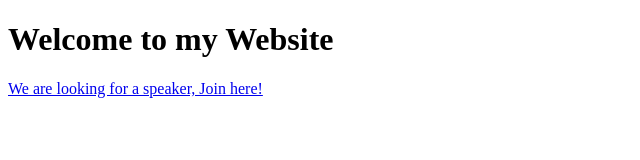
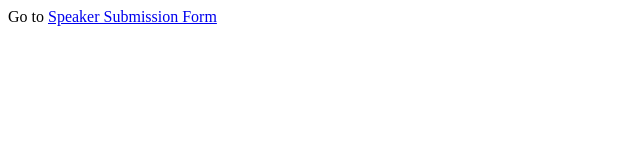
Before and after one commit to jarchvs/Dolosa-HTML-FORMS, a plain HTML site: page index.html in a window 1280 px wide. Shown: the whole page, without its empty margins (0-640 px from the left). Drawn offline with Linux system fonts and the light colour scheme.

Commit message:
Update index.html

```diff
--- a/index.html
+++ b/index.html
@@ -3,10 +3,9 @@
 <head>
     <meta charset="UTF-8">
     <meta name="viewport" content="width=device-width, initial-scale=1.0">
-    <title>My Website</title>
+    <title>My Home Page</title>
 </head>
 <body>
-    <h1>Welcome to my Website</h1>
-    <p><a href="speaker-submission.html">We are looking for a speaker, Join here!</a></p>
+    Go to <a href="speaker-submission.html">Speaker Submission Form</a>
 </body>
 </html>
```
